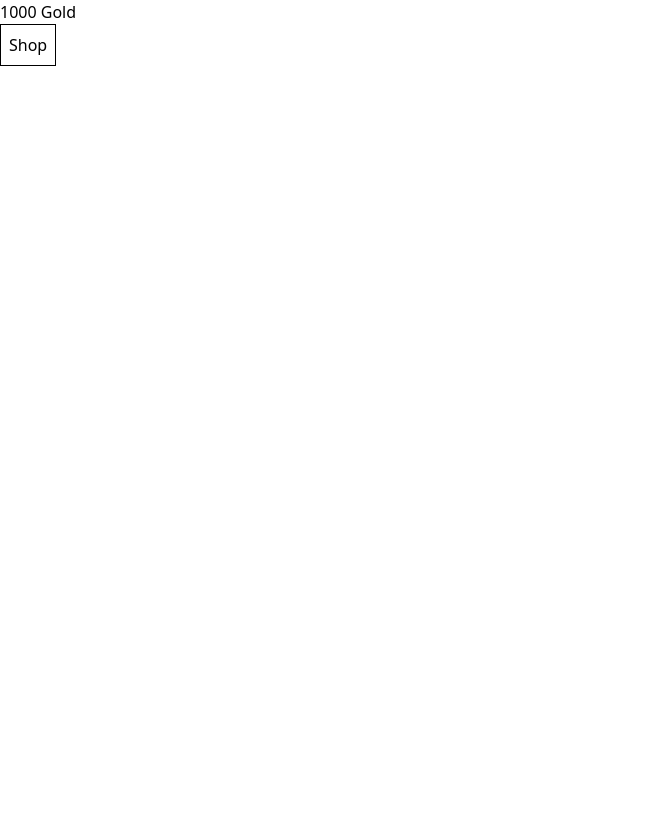
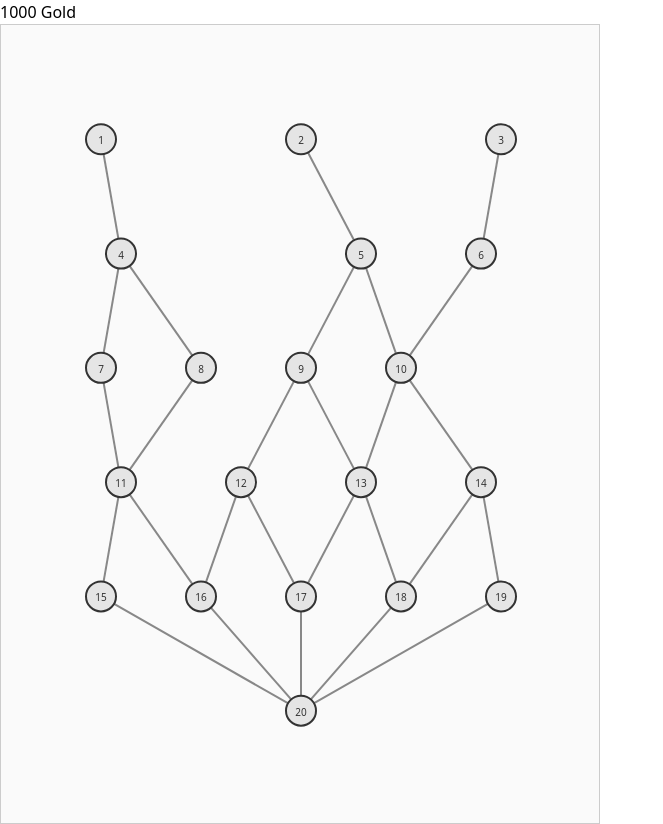
Before and after one commit to AchillesGit/tide-and-trade, a React (Vite) app: page / in a window 1280 px wide. Shown: the whole page, without its empty margins (0-663 px from the left). Before the commit the page ends 800 px from the top, so only its background shows below. Built offline with nearby package versions, Linux system fonts and the light colour scheme.

Commit message:
first working version of map generation

```diff
--- a/src/components/Map.tsx
+++ b/src/components/Map.tsx
@@ -1,18 +1,217 @@
-import { useNavigate } from "react-router-dom";
+import { useEffect, useState } from "react";
+
+// import { useNavigate } from "react-router-dom";
+// <button
+//   className="border p-2 cursor-pointer"
+//   onClick={async () => navigate("/shop")}
+//   type="button"
+// >
+//   Shop
+// </button>;
+//   const navigate = useNavigate();
 
 import type { FC } from "react";
 
 const Map: FC = () => {
-  const navigate = useNavigate();
+  const [mapData, setMapData] = useState<{
+    levels: {
+      id: number;
+      level: number;
+      position: number;
+      x: number;
+      y: number;
+    }[][];
+    edges: { from: number; to: number }[];
+  } | null>(null);
+
+  const levels = 6;
+  const minNodesPerLevel = 2;
+  const maxNodesPerLevel = 4;
+  const width = 600;
+  const height = 800;
+
+  // Generate the map on mount or when the configuration changes. For
+  // reproducibility you could seed the random number generator via a
+  // library like seedrandom; for simplicity we use Math.random.
+  useEffect(() => {
+    function generateMap() {
+      const levelsData: {
+        id: number;
+        level: number;
+        position: number;
+        x: number;
+        y: number;
+      }[][] = [];
+      const edges: { from: number; to: number }[] = [];
+
+      // Helper to generate a node with an id and random x position
+      let nodeIdCounter = 0;
+      const createNode = (
+        levelIndex: number,
+        positionIndex: number,
+        nodesInLevel: number,
+      ) => {
+        const xSpacing = width / (nodesInLevel + 1);
+        const x = xSpacing * (positionIndex + 1);
+        const y = (height / (levels + 1)) * (levelIndex + 1);
+        nodeIdCounter += 1;
+        return {
+          id: nodeIdCounter,
+          level: levelIndex,
+          position: positionIndex,
+          x,
+          y,
+        };
+      };
+
+      // Generate nodes for each level
+      for (let lvl = 0; lvl < levels; lvl++) {
+        const nodes: {
+          id: number;
+          level: number;
+          position: number;
+          x: number;
+          y: number;
+        }[] = [];
+
+        // Single start/end node if first or last level
+        if (lvl === 0) {
+          nodes.push(createNode(lvl, 0, 5));
+          nodes.push(createNode(lvl, 2, 5));
+          nodes.push(createNode(lvl, 4, 5));
+        } else if (lvl === levels - 1) {
+          nodes.push(createNode(lvl, 2, 5));
+          for (const node of levelsData[lvl - 1]) {
+            edges.push({ from: node.id, to: nodes[nodes.length - 1].id });
+          }
+        } else {
+          const prevLevel = levelsData[lvl - 1];
+          const isShortLevel = lvl % 2 === 1;
+
+          for (const node of prevLevel) {
+            const { position } = node;
+
+            if (isShortLevel) {
+              // Special endpoints for short levels
+              if (position === 0) {
+                if (!nodes.some((n) => n.level === lvl && n.position === 0)) {
+                  nodes.push(createNode(lvl, 0, 4));
+                }
+                edges.push({ from: node.id, to: nodes[nodes.length - 1].id });
+                continue;
+              }
+              if (position === 4) {
+                if (!nodes.some((n) => n.level === lvl && n.position === 3)) {
+                  nodes.push(createNode(lvl, 3, 4));
+                }
+                edges.push({ from: node.id, to: nodes[nodes.length - 1].id });
+                continue;
+              }
+            }
+
+            if (Math.random() < 0.5) {
+              // Connect to one or two nodes
+              const newUpperPos = isShortLevel ? position - 1 : position;
+              const newLowerPos = isShortLevel ? position : position + 1;
+              if (
+                !nodes.some(
+                  (n) => n.level === lvl && n.position === newUpperPos,
+                )
+              ) {
+                nodes.push(createNode(lvl, newUpperPos, isShortLevel ? 4 : 5));
+              }
+              edges.push({ from: node.id, to: nodes[nodes.length - 1].id });
+              if (
+                !nodes.some(
+                  (n) => n.level === lvl && n.position === newLowerPos,
+                )
+              ) {
+                nodes.push(createNode(lvl, newLowerPos, isShortLevel ? 4 : 5));
+              }
+              edges.push({ from: node.id, to: nodes[nodes.length - 1].id });
+            } else {
+              const newUpperPos = isShortLevel ? position - 1 : position;
+              const newLowerPos = isShortLevel ? position : position + 1;
+              const newRandomPos =
+                Math.random() < 0.5 ? newUpperPos : newLowerPos;
+
+              if (
+                !nodes.some(
+                  (n) => n.level === lvl && n.position === newRandomPos,
+                )
+              ) {
+                nodes.push(createNode(lvl, newRandomPos, isShortLevel ? 4 : 5));
+              }
+              edges.push({ from: node.id, to: nodes[nodes.length - 1].id });
+            }
+          }
+        }
+
+        levelsData.push(nodes);
+      }
+
+      return { levels: levelsData, edges };
+    }
+
+    setMapData(generateMap());
+  }, [levels, minNodesPerLevel, maxNodesPerLevel, width, height]);
+
+  if (!mapData) {
+    return <div>Loading map…</div>;
+  }
 
   return (
-    <button
-      className="border p-2 cursor-pointer"
-      onClick={async () => navigate("/shop")}
-      type="button"
+    <svg
+      height={height}
+      style={{ border: "1px solid #ccc", background: "#fafafa" }}
+      width={width}
     >
-      Shop
-    </button>
+      {/* Render edges as lines */}
+      {mapData.edges.map((edge) => {
+        const fromNode = mapData.levels.flat().find((n) => n.id === edge.from);
+        const toNode = mapData.levels.flat().find((n) => n.id === edge.to);
+        if (!fromNode || !toNode) return null;
+        return (
+          <line
+            key={`${edge.from}-${edge.to}`}
+            stroke="#888"
+            strokeWidth={2}
+            x1={fromNode.x}
+            x2={toNode.x}
+            y1={fromNode.y}
+            y2={toNode.y}
+          />
+        );
+      })}
+
+      {/* Render nodes */}
+      {mapData.levels.map((levelNodes) => (
+        <g key={levelNodes.map((n) => n.id).join("-")}>
+          {levelNodes.map((node) => (
+            <g key={node.id}>
+              <circle
+                cx={node.x}
+                cy={node.y}
+                fill="#e5e5e5"
+                r={15}
+                stroke="#333"
+                strokeWidth={2}
+              />
+              {/* label the node with its id or type */}
+              <text
+                fill="#333"
+                fontSize="10"
+                textAnchor="middle"
+                x={node.x}
+                y={node.y + 5}
+              >
+                {node.id}
+              </text>
+            </g>
+          ))}
+        </g>
+      ))}
+    </svg>
   );
 };
 
```
